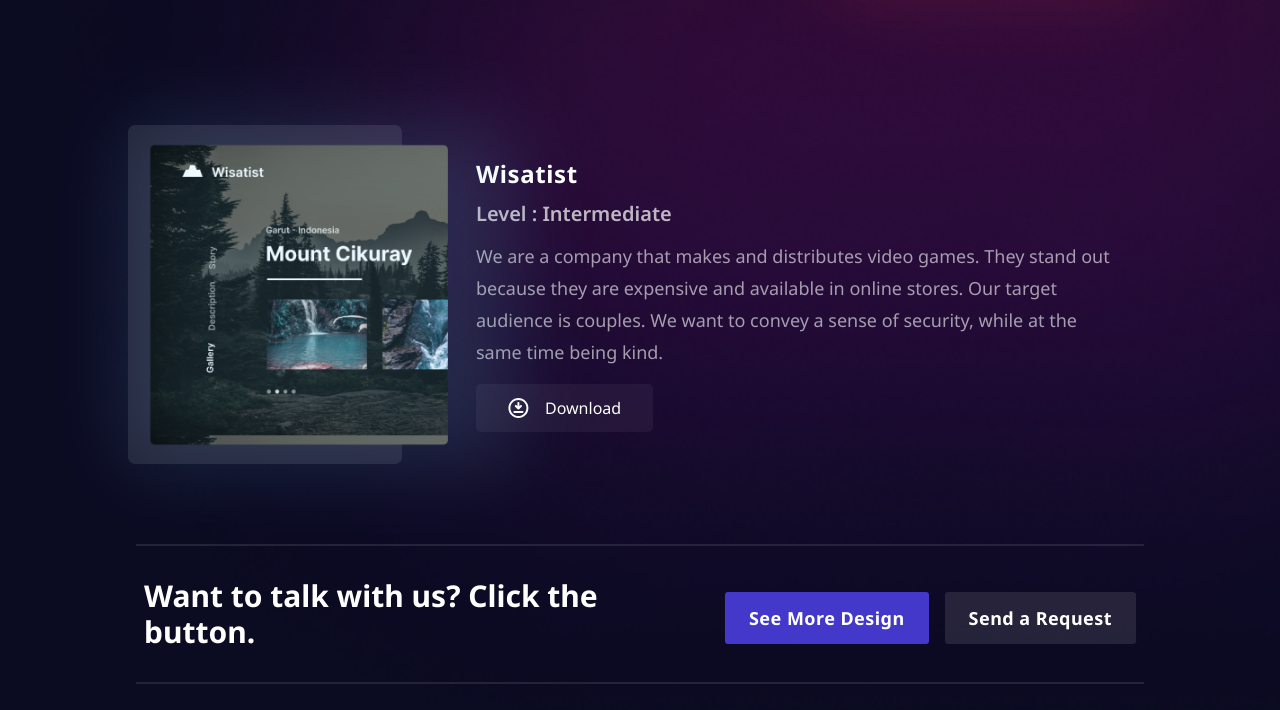
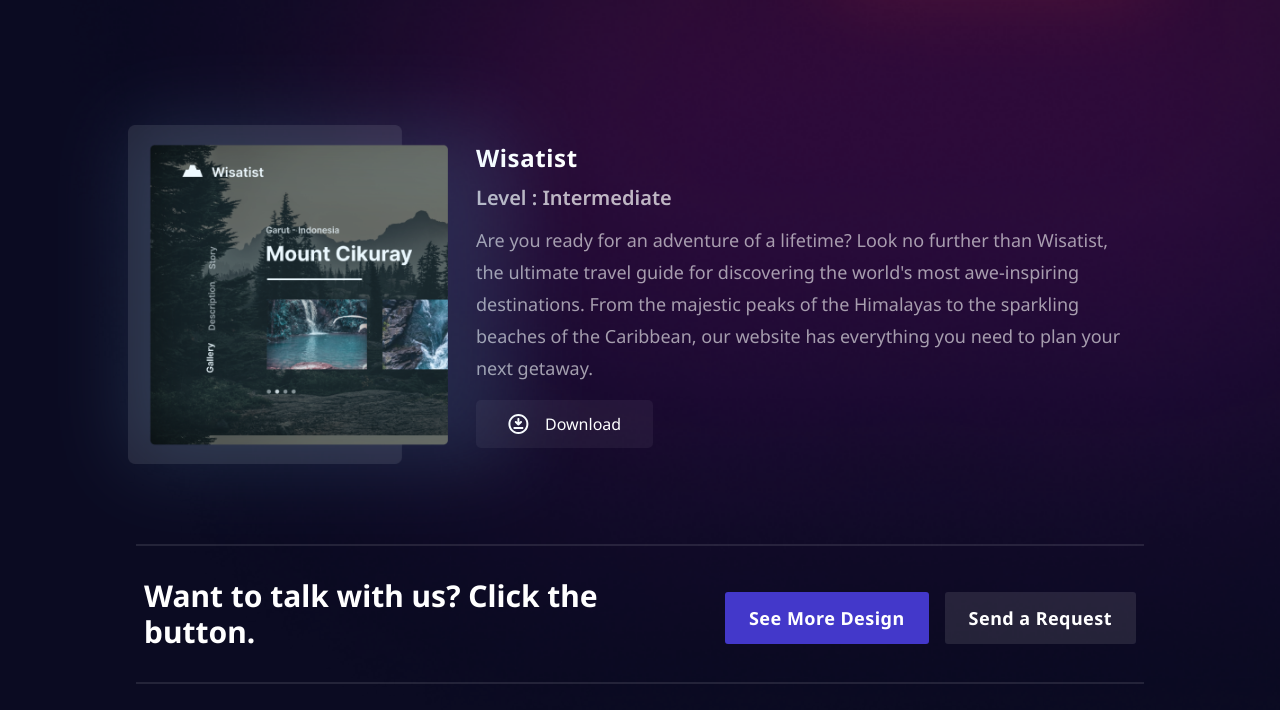
Before and after one commit to coderzhaxor/codeslices, a website: page index.html in a window 1280 px wide. Shown: the part 1984-2694 px from the top of the page. Drawn offline with Linux system fonts and the light colour scheme.

Commit message:
Update index dan readme

```diff
--- a/index.html
+++ b/index.html
@@ -134,8 +134,7 @@
             <h2 class="text-2xl font-bold leading-9 tracking-wide">Wisatist</h2>
             <h3 class="mt-2 text-xl font-semibold text-white/70">Level : Intermediate</h3>
             <p class="mt-3 text-lg leading-8 text-white/60">
-              We are a company that makes and distributes video games. They stand out because they are expensive and available in online stores. Our target audience is couples. We want to convey a sense of security, while at the same time
-              being kind.
+              Are you ready for an adventure of a lifetime? Look no further than Wisatist, the ultimate travel guide for discovering the world's most awe-inspiring destinations. From the majestic peaks of the Himalayas to the sparkling beaches of the Caribbean, our website has everything you need to plan your next getaway.
             </p>
             <button class="button mt-4 flex items-center rounded-normal bg-white/5 py-3 px-8 text-center hover:bg-white/10">
               <img src="assets/svg/Download.svg" alt="Download Icon" class="mr-4" />
```
Also changed, not shown: README.MD.
